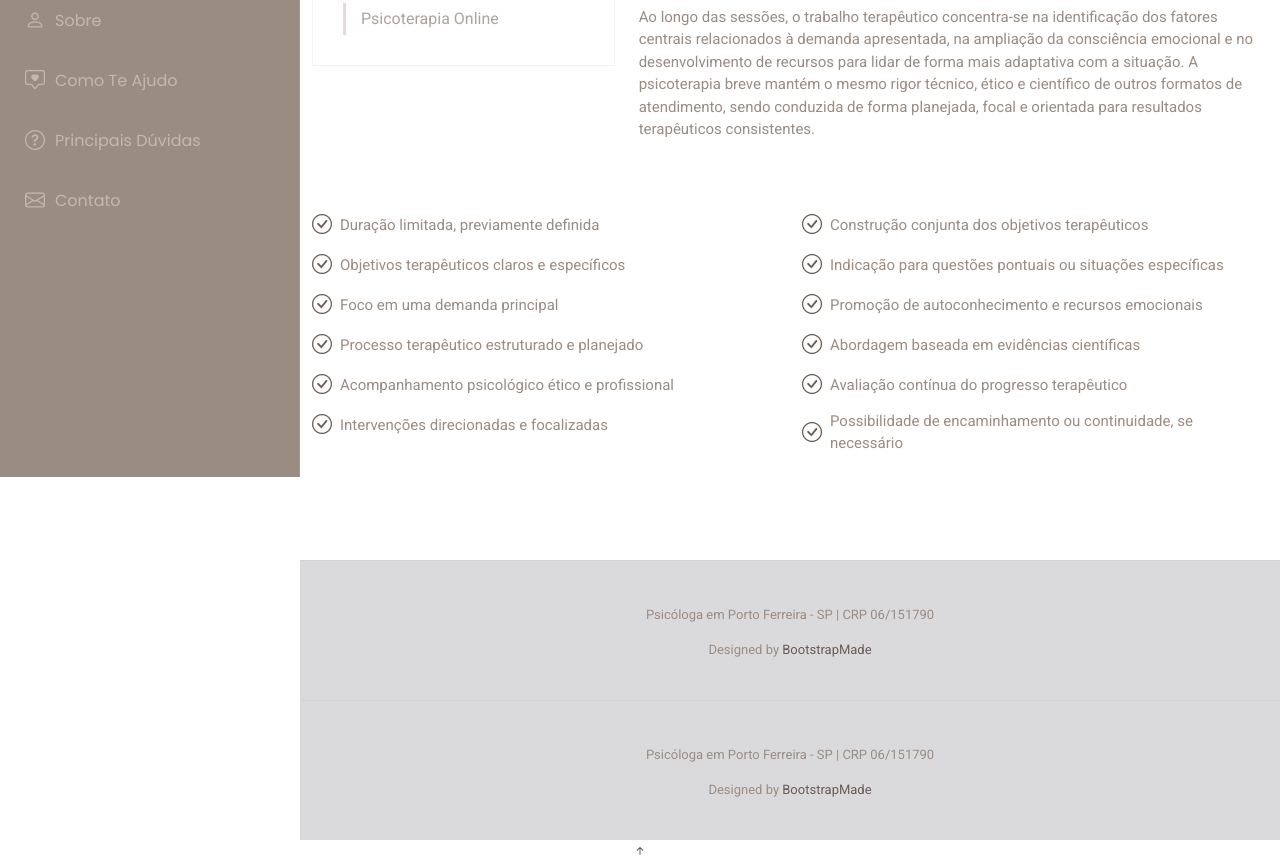
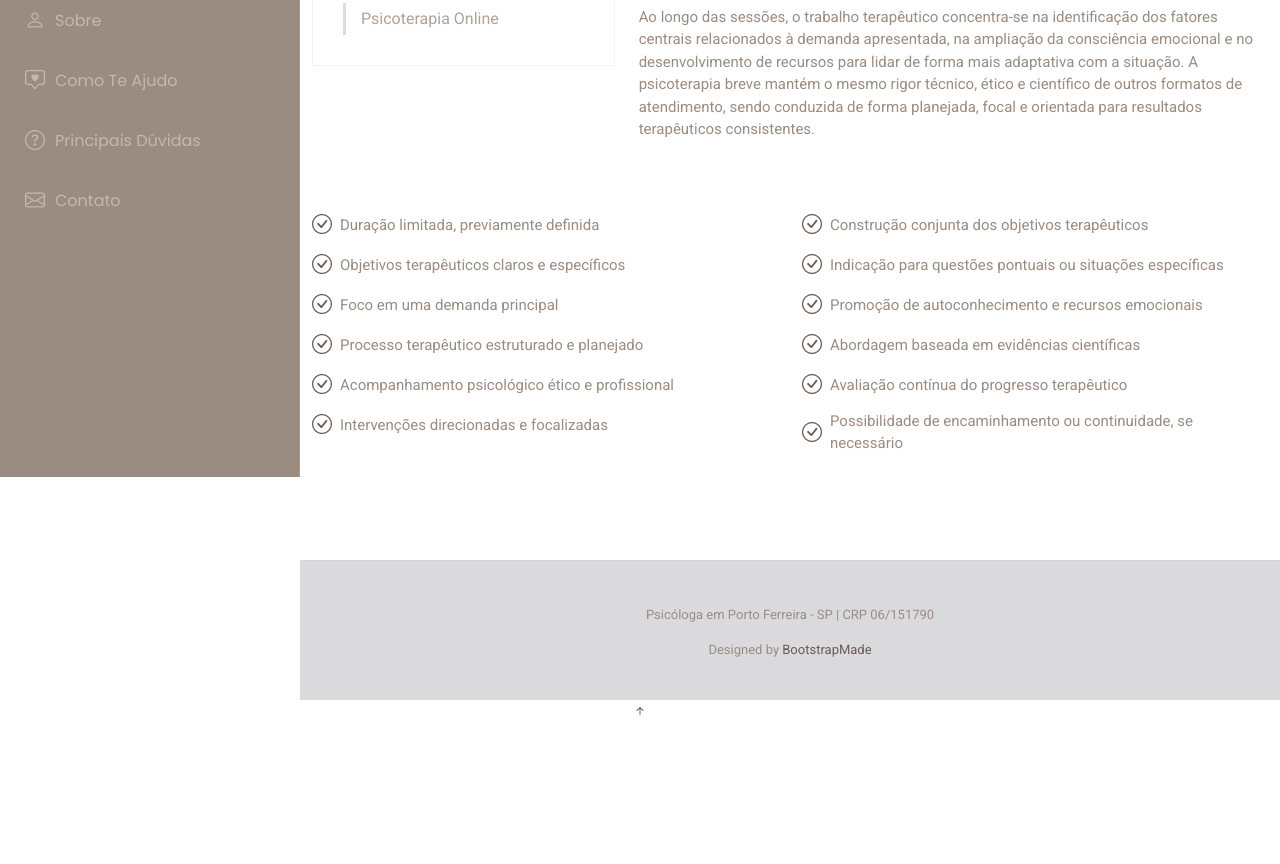
Before and after one commit to diegoeduardocarvalho/glauce-psicologa, a plain HTML site: page psicoterapia-breve.html in a window 1280 px wide. Shown: the part 323-1187 px from the top of the page. After the commit the page ends 1047 px from the top, so only its background shows below. Drawn offline with Linux system fonts and the light colour scheme.

Commit message:
[FIX] Detalhes

```diff
--- a/psicoterapia-breve.html
+++ b/psicoterapia-breve.html
@@ -194,14 +194,6 @@
                 <div class="credits">Designed by <a href="https://bootstrapmade.com/">BootstrapMade</a></div>
             </div>
         </footer>
-        <footer id="footer" class="footer position-relative light-background">
-            <div class="container">
-                <div class="credits">
-                    <p>Psicóloga em Porto Ferreira - SP | CRP 06/151790</p>
-                </div>
-                <div class="credits">Designed by <a href="https://bootstrapmade.com/">BootstrapMade</a></div>
-            </div>
-        </footer>
 
         <!-- Scroll Top -->
         <a href="#" id="scroll-top" class="scroll-top d-flex align-items-center justify-content-center"
```
Also changed, not shown: index.html (+2 -2 lines).
